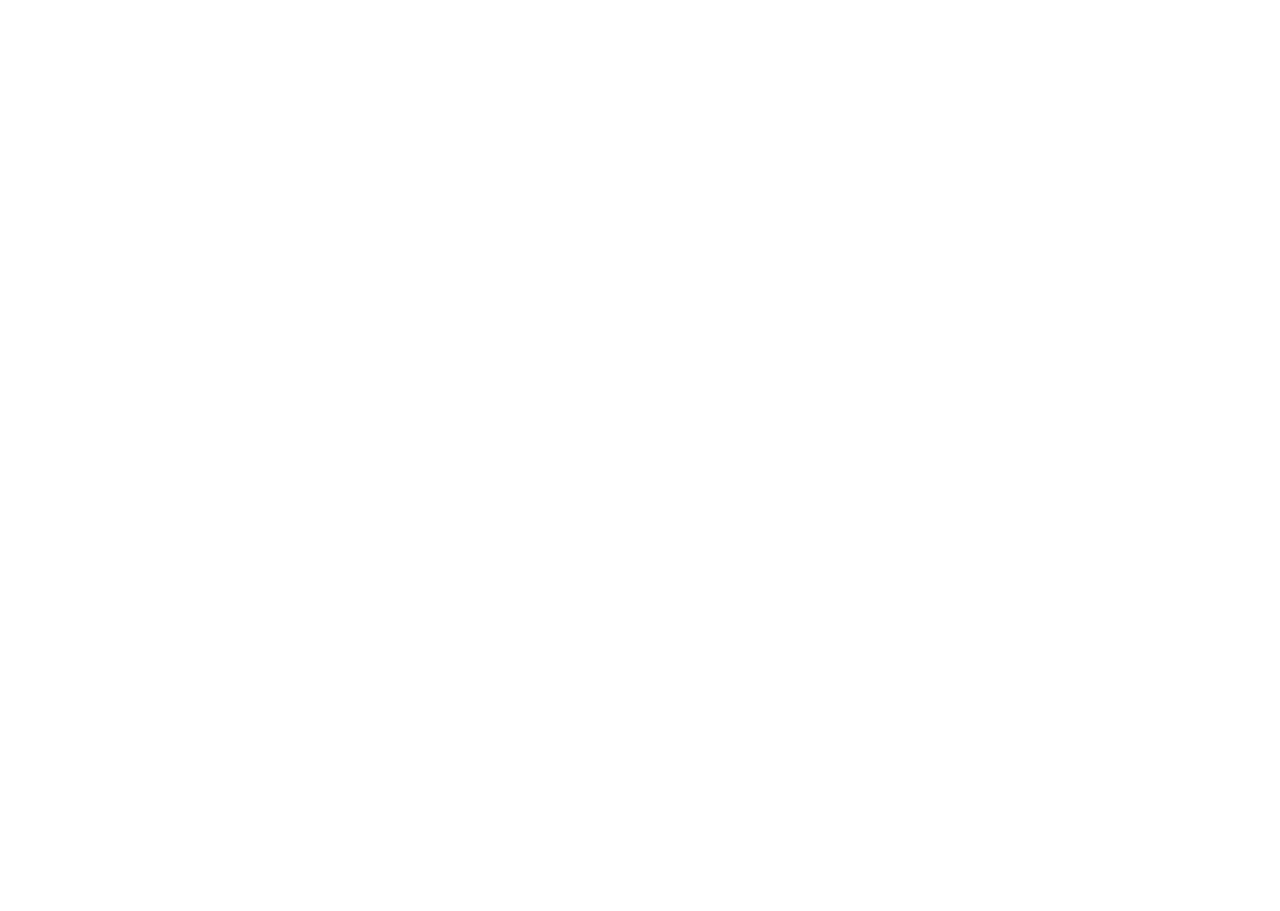
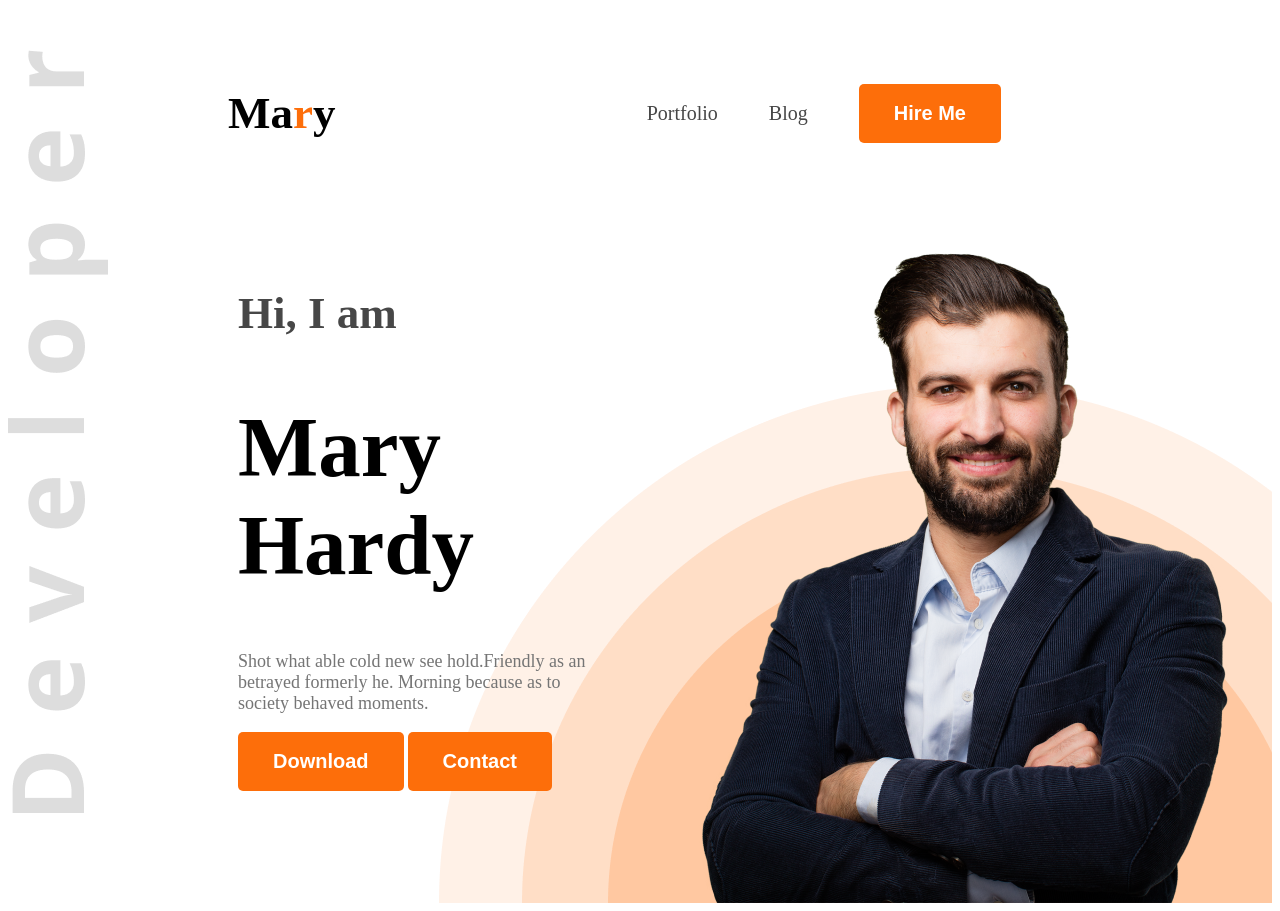
Before and after one commit to shabihashila/web-dev-portfolio, a plain HTML site: page index.html in a window 1280 px wide. Before the commit the page ends 800 px from the top, so only its background shows below. Drawn offline with Linux system fonts and the light colour scheme.

Commit message:
added an index.html file

```diff
--- a/index.html
+++ b/index.html
@@ -4,10 +4,31 @@
     <meta charset="UTF-8">
     <meta name="viewport" content="width=device-width, initial-scale=1.0">
     <title>My Developer portfolio</title>
+    <link rel="preconnect" href="https://fonts.googleapis.com">
+    <link rel="preconnect" href="https://fonts.gstatic.com" crossorigin>
+    <link href="https://fonts.googleapis.com/css2?family=Open+Sans:ital,wght@0,300..800;1,300..800&display=swap" rel="stylesheet">
+    <link rel="stylesheet" href="styles/portfolio.css">
 </head>
-<body>
-    <header>
-
+<body class=".open-sans-normal">
+    <header class="header">
+        <nav>
+            <h2 class="nav-title">Ma<span class="text-primary">r</span>y</h2>
+            <ul>
+                <li><a class="dark-2" href="">Portfolio</a></li>
+                <li><a class="dark-2" href="">Blog</a></li>
+                <li><a class="dark-2" href=""><button class="btn-primary">Hire Me</button></a></li>
+            </ul>
+        </nav>
+        <div class="banner">
+           <div class="banner-content">
+             <h4 class="banner-grettings dark-2">Hi, I  am</h4>
+             <h1 class="banner-title">Mary Hardy</h1>
+             <p class="banner-paragraph">Shot what able cold new see hold.Friendly as an betrayed formerly he. Morning because as to society behaved moments.</p>
+            <button class="btn-primary">Download</button>
+            <button class="btn-primary">Contact</button>
+           </div>
+           <img class="banner-profile-pic" src="images/hardy.png" alt="pic loading">
+        </div>
     </header>
     <main>
 
--- /dev/null
+++ b/styles/portfolio.css
@@ -0,0 +1,84 @@
+/* nav styles */
+.open-sans-normal {
+  font-family: "Open Sans", sans-serif;
+  font-optical-sizing: auto;
+  font-style: normal;
+  font-variation-settings:
+    "wdth" 100;
+}
+.text-primary{
+    color: #FD6E0A;
+
+}
+.header{
+    background-image: url('../images/developer.png'),url('../images/header_bg.png');
+    background-repeat: no-repeat;
+    background-position:top left,bottom right;
+}
+nav{
+    display: flex;
+  align-items: center;
+  justify-content: space-between;
+  margin: 50px 220px;
+}
+nav ul li{
+    list-style: none;
+    margin-right: 51px;
+}
+ .dark-2{
+    color: #474747;
+}
+nav ul{
+    display: flex;
+    align-items: center;
+}
+.btn-primary{
+    background-color: #FD6E0A;
+    color: white;
+    font-weight: 800;
+    /* height: 44px;
+    width: 125px; */
+    font-size: 20px;
+    padding: 18px 35px;
+    border-radius: 5px;
+    font-size: 20px;
+    border: none;
+
+
+}
+
+nav ul a{
+    text-decoration: none;
+    font-size:20px;
+}
+
+.nav-title{
+    font-size: 45px;
+    font-weight: 800;
+}
+.banner-grettings{
+     font-size: 45px;
+     font-weight: 600;
+}
+.banner-title{
+    font-size: 85px;
+    font-weight: bold;
+}
+.banner-paragraph{
+    color:#757575;
+    font-size:18px;
+}
+.banner-profile-pic{
+    height:676px;
+    width: 584px;
+
+}
+.banner{
+    display: flex;
+    justify-content: space-between;
+    margin:0 35px 0 230px;
+}
+.banner-content{
+    height: 585px;
+    width: 356px;
+}
```
